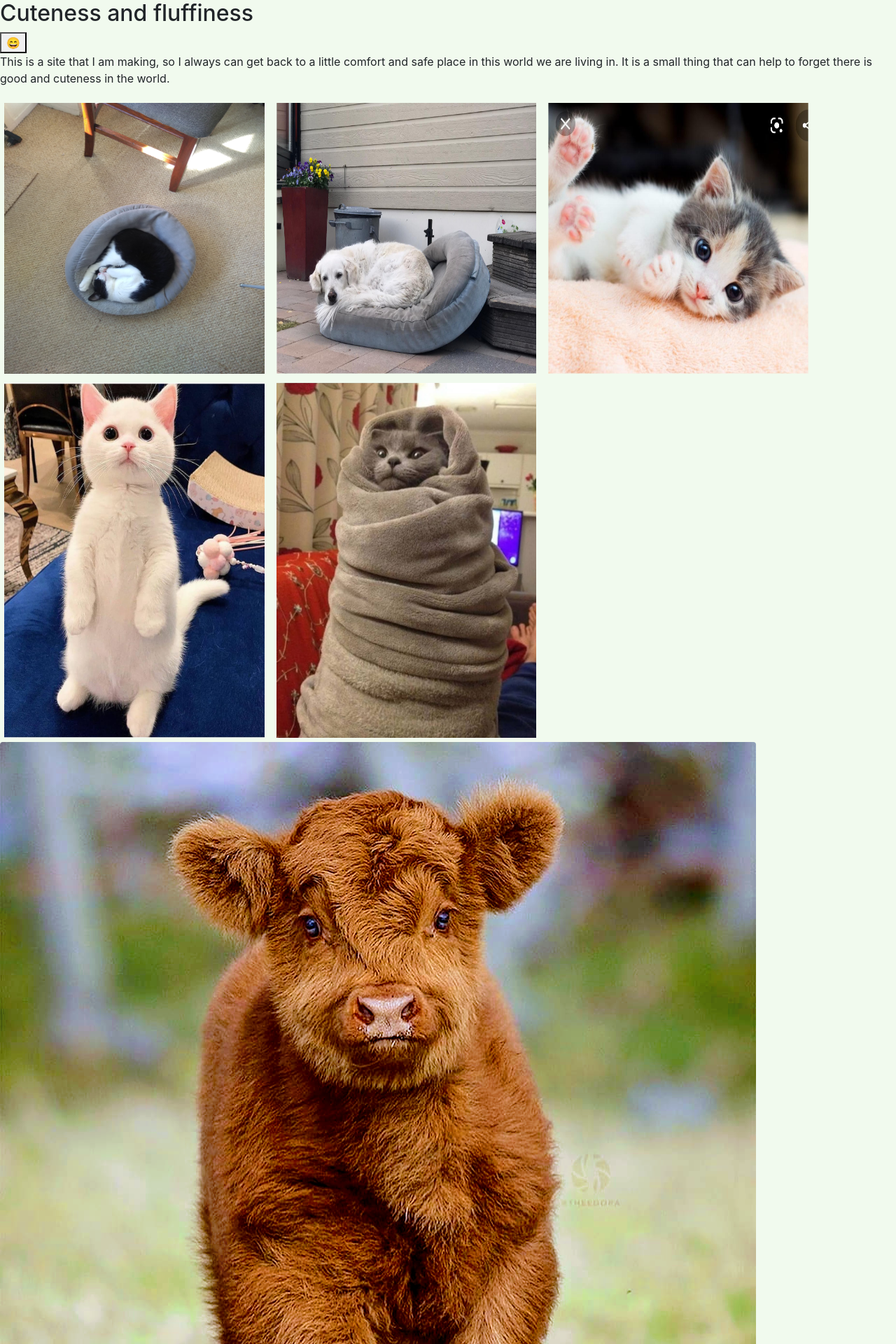
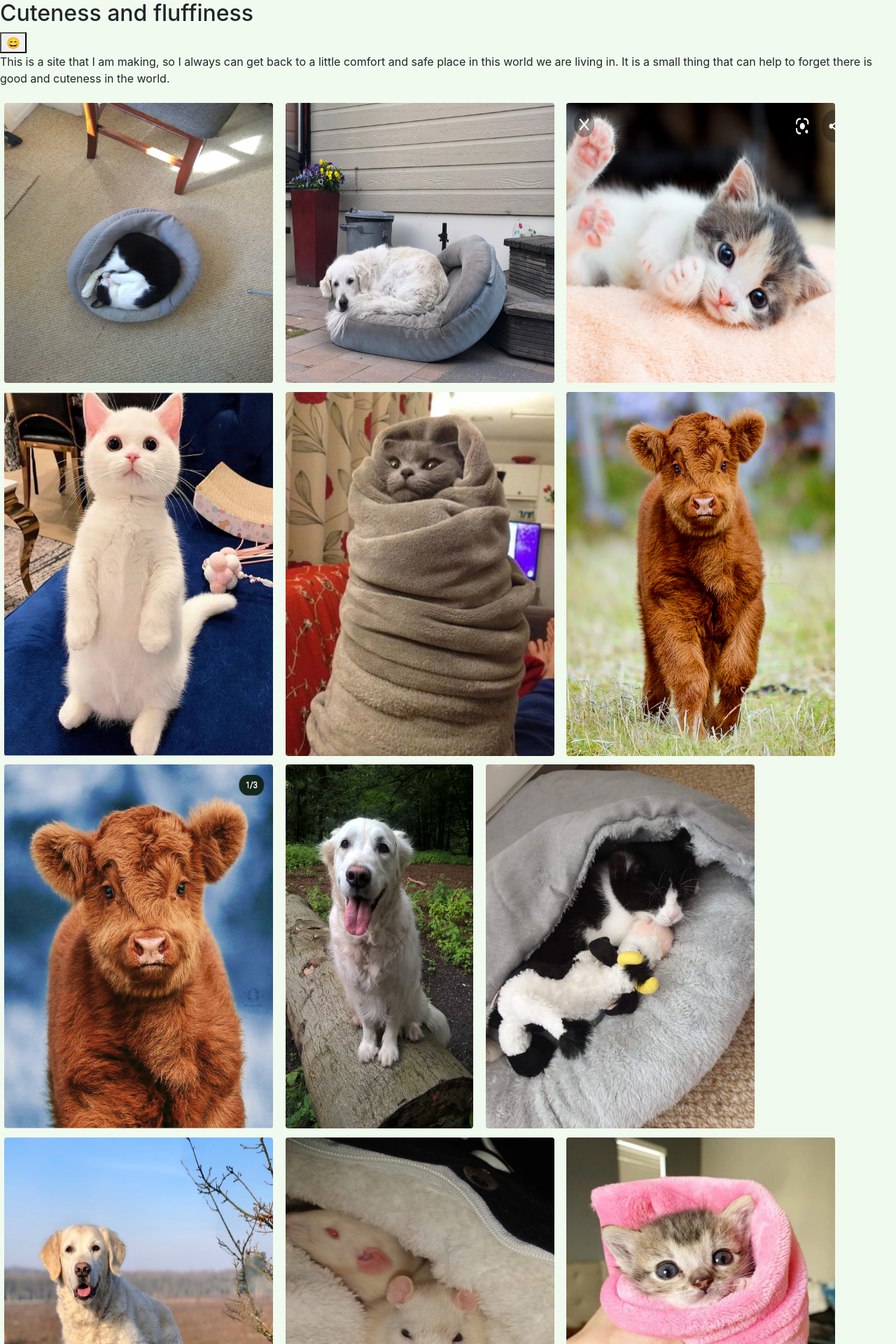
Before and after one commit to Thbroersma/Thbroersma.github.io, a PHP site: page /image.html in a window 1280 px wide. Shown: the top 1920 px of the page at 70% size. Run offline with PHP 8.4, Linux system fonts and the light colour scheme.

Commit message:
De foto's rounded gemaakt
Het probleem was padding als styling wat rounded tegen werkt en dat nu vervangen met Margin

```diff
--- a/css/image.css
+++ b/css/image.css
@@ -4,12 +4,12 @@ body {
 .vierkant {
 	width: 30vw;
 	height: 50vh;
-	padding: 0.5vw;
+	margin: 0.5vw;
 	}
 .high {
 	width: 30vw;
 	height: 65vh;
-	padding: 0.5vw;
+	margin: 0.5vw;
 }
 button {
 	width: 3vw;
@@ -17,15 +17,15 @@ button {
 .land {
 	width: 40vw;
 	height: 45vh;
-	padding: 0.5vw;
+	margin: 0.5vw;
 }
 .landscape {
 	width: 45vw;
 	height: 60vh;
-	padding: 0.5vw;
+	margin: 0.5vw;
 }
 #forest {
-	width: 20vw;
+	width: 21vw;
 	height: 65vh;
-	padding: 0.5vw;
+	margin: 0.5vw;
 }
--- a/css/style.css
+++ b/css/style.css
@@ -223,6 +223,6 @@ span	{
 .jumbotron {
 
 	background-color: #E9F2E6;
-	margin-top: 2vw;
+	margin:0;
 
 }
--- a/image.html
+++ b/image.html
@@ -13,25 +13,25 @@
 	<p>
 		This is a site that I am making, so I always can get back to a little comfort and safe place in this world we are living in. It is a small thing that can help to forget there is good and cuteness in the world.
 	</p>
-	<img src="img/bole.jpg" alt="kitty" class="vierkant" class="rounded"/>
+	<img src="img/bole.jpg" alt="kitty" class="rounded vierkant"/>
 	<img src="img/cute.jpg" class="rounded vierkant"/>
 	<img src="img/fluf.jpeg" class="rounded vierkant"/>
-	<img src="img/kitty.jpg" class="img-rounded high"/>
-	<img src="img/bigtaco.jpg" class="high" >
-	<img src="img/cow.png" class="rounded" >
-	<img src="img/cows.png" class="high" >
-	<img src="img/forest.jpg" id="forest" >
-	<img src="img/cuddle.jpg" class="high" >
-	<img src="img/field.jpg" class="high" >
-	<img src="img/rats.jpg" class="high" >
-	<img src="img/smalltaco.jpg" class="high" >
-	<img src="img/sun.jpg" class="high" >
-	<img src="img/taco.jpg" class="high" >
-	<img src="img/tacos.jpg" class="high" >
-	<img src="img/bush.jpeg" class="landscape" >
-	<img src="img/down.jpg" class="landscape" >
-	<img src="img/kitties.jpg" class="landscape" >
-	<img src="img/stick.jpg" class="landscape">
+	<img src="img/kitty.jpg" class="rounded high"/>
+	<img src="img/bigtaco.jpg" class="rounded high" >
+	<img src="img/cow.png" class="rounded high" >
+	<img src="img/cows.png" class="rounded high" >
+	<img src="img/forest.jpg" id="forest" class="rounded">
+	<img src="img/cuddle.jpg" class="rounded high" >
+	<img src="img/field.jpg" class="rounded high" >
+	<img src="img/rats.jpg" class="rounded high" >
+	<img src="img/smalltaco.jpg" class="rounded high" >
+	<img src="img/sun.jpg" class="rounded high" >
+	<img src="img/taco.jpg" class="rounded high" >
+	<img src="img/tacos.jpg" class="rounded high" >
+	<img src="img/bush.jpeg" class="rounded landscape" >
+	<img src="img/down.jpg" class="rounded landscape" >
+	<img src="img/kitties.jpg" class="rounded landscape" >
+	<img src="img/stick.jpg" class="rounded landscape">
 <script src="https://code.jquery.com/jquery-3.5.1.slim.min.js" integrity="sha384-DfXdz2htPH0lsSSs5nCTpuj/zy4C+OGpamoFVy38MVBnE+IbbVYUew+OrCXaRkfj" crossorigin="anonymous"></script>
 <script src="https://cdn.jsdelivr.net/npm/bootstrap@4.5.3/dist/js/bootstrap.bundle.min.js" integrity="sha384-ho+j7jyWK8fNQe+A12Hb8AhRq26LrZ/JpcUGGOn+Y7RsweNrtN/tE3MoK7ZeZDyx" crossorigin="anonymous"></script>
 </body>
--- a/index.html
+++ b/index.html
@@ -46,7 +46,7 @@
 <main>
 <div>
 	<h2>This is me</h2>
-	<img src="img/me.jpg" id="me">
+	<img src="img/me.jpg" id="me" class="rounded">
 <p  id="about">
 Hello, my name is Thierry, I am  24 years old. I am a enthousiast software engineer who works with html, css, javascript and C# so far. I would like to develop myself more in developing software and security. If you would like to contact me, press the contact button.
 </p>
@@ -56,7 +56,7 @@ Hello, my name is Thierry, I am  24 years old. I am a enthousiast software engin
 </div>
 </main>
  <footer>
- 		<img src="img/toothles.gif" id="toothles">
+ 		<img src="img/toothles.gif" id="toothles" class="rounded">
 	 	<p id="tooth">A side of me is like this, I may not the best communicative colleague in <br>the begin but we can do a lot together and have fun</p>
 	 	<br>
  </footer>
--- a/mot.html
+++ b/mot.html
@@ -44,8 +44,8 @@
 		My personal goals are: get use to the workload that there is; asking questions and asking for help; also asking the right questions so I know what I need to do; develop myself futher as a programmer. <br>
 		My professional goals are: finding the IT work that gets my attention the most; the right employer; making a difference for the better.
 		</p>
-			<img src="img/verschil.png" class="difference">
-			<img src="img/gelijk.jpg" class="difference">
+			<img src="img/verschil.png" class="rounded difference">
+			<img src="img/gelijk.jpg" class="rounded difference">
 			</main>
  <footer>
 
--- a/over.html
+++ b/over.html
@@ -45,7 +45,7 @@
 </ul>
 <br>
 </div>
-<img src="img/natuur.jpg">
+<img src="img/natuur.jpg" class="rounded">
 <p>
 Here I will explain futher how this things interest me and also help me. <br>
 <b>Animals;</b> are cute and I love to see they do things in there own element, <br>
@@ -70,7 +70,7 @@ music it can refresh me in 20 to 30 minutes.
 	<a href="https://www.facebook.com/thierry.broersma">Facebook</a><br>
 	<a href="https://www.instagram.com/ThierryBroersma/?hl=nl">Instagram</a>
 </p>
-<img src="img/element.jpg">
+<img src="img/element.jpg" class="rounded">
 
 </section>
 <footer>
```
Also changed, not shown: 1 other file.
